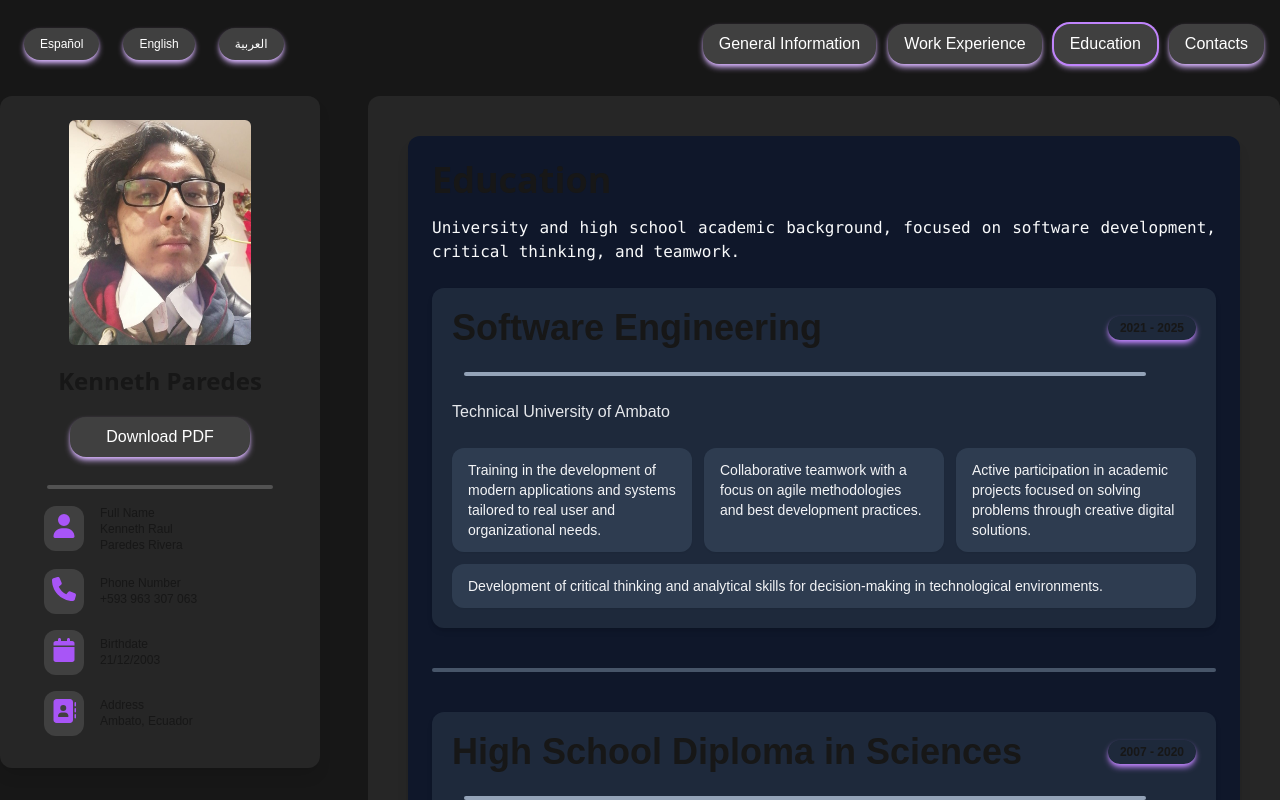
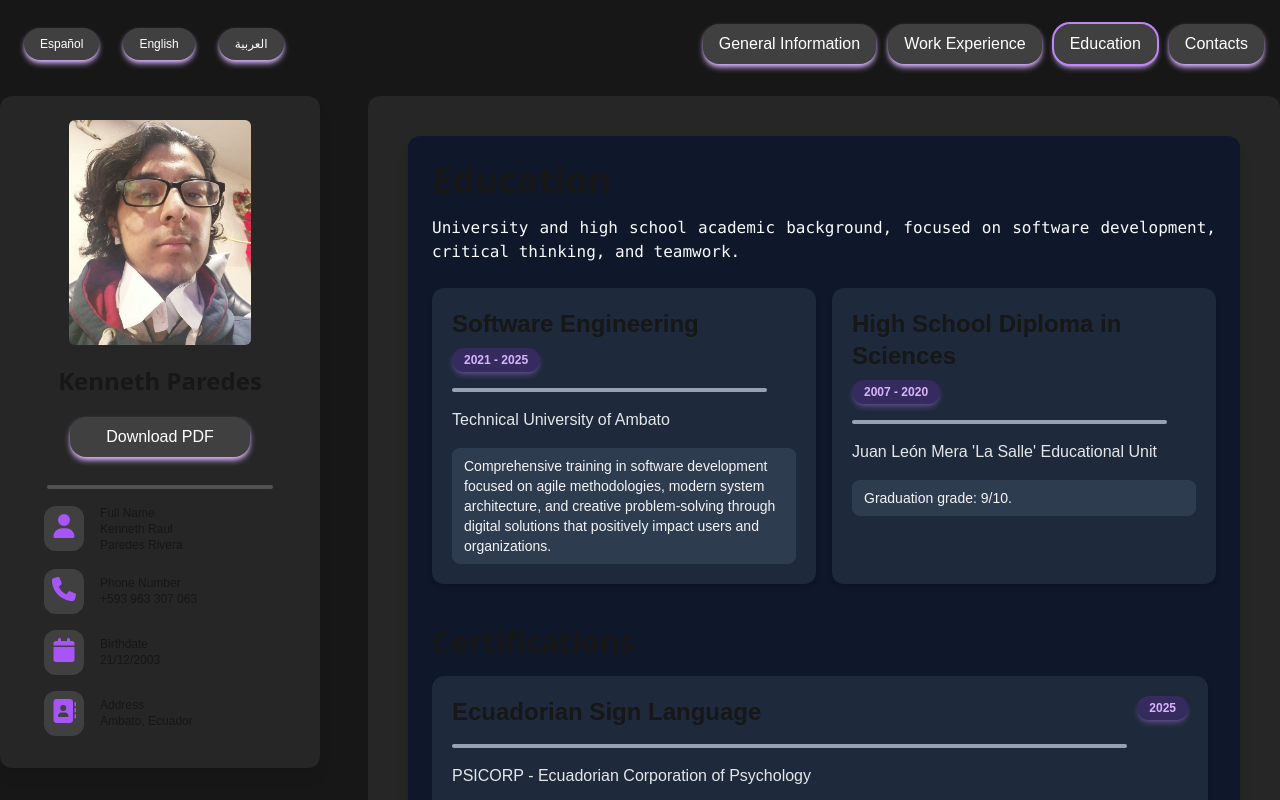
Before and after one commit to WADEPAR6/WADEPAR6.github.io, a Next.js app: page /en in a window 1280 px wide. Both pictures are taken after a click on the item "Education". Shown: the top 800 px of the page. Built offline with nearby package versions, Linux system fonts and the light colour scheme.

Commit message:
chore - change styles and update data on Education

```diff
--- a/package.json
+++ b/package.json
@@ -28,6 +28,7 @@
     "eslint": "^8",
     "eslint-config-next": "14.2.9",
     "postcss": "^8",
+    "tailwind-scrollbar": "^4.0.2",
     "tailwindcss": "^3.4.1",
     "typescript": "^5"
   }
--- a/src/locales/ar.json
+++ b/src/locales/ar.json
@@ -35,10 +35,7 @@
       "institution": "الجامعة التقنية في أمباتو",
       "period": "2021 - 2025",
       "details": [
-        "تدريب في تطوير التطبيقات والأنظمة الحديثة الموجهة لاحتياجات المستخدمين والمنظمات.",
-        "العمل الجماعي مع التركيز على المنهجيات الرشيقة وأفضل الممارسات.",
-        "مشاركة نشطة في مشاريع أكاديمية تركز على حل المشكلات بحلول رقمية إبداعية.",
-        "تطوير التفكير النقدي والمهارات التحليلية لاتخاذ القرار في البيئات التقنية."
+        "تدريب شامل في تطوير البرمجيات مع التركيز على المنهجيات الرشيقة، وهندسة الأنظمة الحديثة، وحل المشكلات الإبداعي من خلال الحلول الرقمية التي تؤثر إيجاباً على المستخدمين والمنظمات."
       ]
     },
     {
--- a/src/locales/en.json
+++ b/src/locales/en.json
@@ -35,10 +35,7 @@
       "institution": "Technical University of Ambato",
       "period": "2021 - 2025",
       "details": [
-        "Training in the development of modern applications and systems tailored to real user and organizational needs.",
-        "Collaborative teamwork with a focus on agile methodologies and best development practices.",
-        "Active participation in academic projects focused on solving problems through creative digital solutions.",
-        "Development of critical thinking and analytical skills for decision-making in technological environments."
+        "Comprehensive training in software development focused on agile methodologies, modern system architecture, and creative problem-solving through digital solutions that positively impact users and organizations."
       ]
     },
     {
--- a/src/locales/es.json
+++ b/src/locales/es.json
@@ -35,10 +35,7 @@
       "institution": "Universidad Técnica de Ambato",
       "period": "2021 - 2025",
       "details": [
-        "Formación en desarrollo de aplicaciones y sistemas modernos adaptados a las necesidades reales de usuarios y organizaciones.",
-        "Trabajo colaborativo en equipos con enfoque en metodologías ágiles y buenas prácticas de desarrollo.",
-        "Participación activa en proyectos académicos enfocados en resolver problemas mediante soluciones digitales creativas.",
-        "Desarrollo de pensamiento crítico y habilidades analíticas para la toma de decisiones en entornos tecnológicos."
+        "Formación integral en desarrollo de software con enfoque en metodologías ágiles, arquitectura de sistemas modernos y resolución creativa de problemas mediante soluciones digitales que impactan positivamente a usuarios y organizaciones."
       ]
     },
     {
--- a/src/sections/Education.tsx
+++ b/src/sections/Education.tsx
@@ -1,72 +1,111 @@
-import React from 'react';
-import { Dictionary } from '../app/types/Dictionary';
+import React from "react";
+import { Dictionary } from "../app/types/Dictionary";
 
 export default function Education({ dictionary }: { dictionary: Dictionary }) {
-  const educationItems = Array.isArray(dictionary.educationItems) ? dictionary.educationItems : [];
-  const certifications = Array.isArray(dictionary.certificationsItems) ? dictionary.certificationsItems : [];
+  const educationItems = Array.isArray(dictionary.educationItems)
+    ? dictionary.educationItems
+    : [];
+  const certifications = Array.isArray(dictionary.certificationsItems)
+    ? dictionary.certificationsItems
+    : [];
   return (
     <div className="w-full bg-slate-900 rounded-xl p-6 shadow-lg flex flex-col gap-6">
+      {/* Header de Educación */}
       <div>
-        <b className="font-sans text-4xl block">{dictionary.educationTitle || 'Educación'}</b>
-        <p className="mt-4 font-mono text-gray-50 text-justify">{dictionary.educationDescription || ''}</p>
+        <b className="font-sans text-4xl block">
+          {dictionary.educationTitle || "Educación"}
+        </b>
+        <p className="mt-4 font-mono text-gray-50 text-justify">
+          {dictionary.educationDescription || ""}
+        </p>
       </div>
+
+      {/* Educación - Grid compacto */}
+      <div className="grid grid-cols-1 md:grid-cols-2 gap-4">
         {educationItems.map((edu, idx) => (
-        <React.Fragment key={idx}>
-          <div className="bg-slate-800 rounded-xl p-5 flex flex-col gap-2 shadow-md">
-            <div className="flex flex-row justify-between items-center">
-              <span className="font-bold text-4xl">{edu.degree}</span>
-              <span className="text-xs text-right font-semibold px-3 py-1 rounded-full ml-6 shadow-md shadow-purple-400">{edu.period}</span>
+          <div
+            key={idx}
+            className="bg-slate-800 rounded-xl p-5 flex flex-col gap-2 shadow-md"
+          >
+            <div className="flex flex-col gap-2">
+              <span className="font-bold text-2xl">{edu.degree}</span>
+              <span className="text-xs font-semibold px-3 py-1 rounded-full bg-purple-600/20 text-purple-300 shadow-md shadow-purple-400/30 self-start">
+                {edu.period}
+              </span>
             </div>
-            <div className='h-1 bg-slate-400 w-11/12 rounded-full my-4 mx-3' id='separator'></div>
-            <span className="text-base text-gray-200 mb-2">{edu.institution}</span>
+            <div
+              className="h-1 bg-slate-400 w-11/12 rounded-full my-2"
+              id="separator"
+            ></div>
+            <span className="text-base text-gray-200">{edu.institution}</span>
             {Array.isArray(edu.details) && edu.details.length > 0 && (
-              <div className="flex flex-wrap gap-3 mt-2">
+              <div className="flex flex-col gap-2 mt-2">
                 {edu.details.map((d, i) => (
-                  <div key={i} className="bg-slate-700/80 rounded-xl px-4 py-3 text-sm text-gray-100 shadow-sm flex-1 min-w-[180px] max-w-full">
+                  <div
+                    key={i}
+                    className="bg-slate-700/80 rounded-lg px-3 py-2 text-sm text-gray-100"
+                  >
                     {d}
                   </div>
                 ))}
               </div>
             )}
           </div>
-          {idx < educationItems.length - 1 && (
-            <div className="h-1 bg-slate-600 rounded-full my-4" />
-          )}
-        </React.Fragment>
         ))}
-      {/* Certifications Section */}
+      </div>
+
+      {/* Certificados Section con scroll */}
       {certifications.length > 0 && (
-        <div className="mt-8">
-          <b className="font-sans text-3xl block mb-4">{dictionary.certificationsTitle || 'Certificados'}</b>
-          <p className='font-mono text-gray-50'>{dictionary.certificationDescription || ''}</p>
+        <div className="mt-4">
+          <b className="font-sans text-3xl block mb-4">
+            {dictionary.certificationsTitle || "Certificados"}
+          </b>
+          <p className="font-mono text-gray-50 mb-4">
+            {dictionary.certificationDescription || ""}
+          </p>
+
+          {/* Contenedor scrollable solo para certificados */}
+          <div
+            className="max-h-[400px] overflow-y-auto pr-2 flex flex-col gap-4
+            scrollbar-thin scrollbar-track-slate-800 scrollbar-thumb-purple-600
+            hover:scrollbar-thumb-purple-500 scrollbar-thumb-rounded-full
+            scrollbar-track-rounded-full"
+          >
             {certifications.map((cert, idx) => (
               <React.Fragment key={idx}>
                 <div className="bg-slate-800 rounded-xl p-5 flex flex-col gap-2 shadow-md">
-                <div className="flex flex-row justify-between items-center">
-                  <span className="font-bold text-4xl">{cert.name}</span>
-                  <span className="text-xs text-right font-semibold px-3 py-1 rounded-full ml-4 shadow-md shadow-purple-400">{cert.period}</span>
+                  <div className="flex flex-col md:flex-row md:justify-between md:items-center gap-2">
+                    <span className="font-bold text-2xl">{cert.name}</span>
+                    <span className="text-xs font-semibold px-3 py-1 rounded-full bg-purple-600/20 text-purple-300 shadow-md shadow-purple-400/30 self-start">
+                      {cert.period}
+                    </span>
                   </div>
-                <div className='h-1 bg-slate-400 w-11/12 rounded-full my-4 mx-3' id='separator'></div>
-                <span className="text-base text-gray-200 mb-2">{cert.institution}</span>
+                  <div
+                    className="h-1 bg-slate-400 w-11/12 rounded-full my-2"
+                    id="separator"
+                  ></div>
+                  <span className="text-base text-gray-200">
+                    {cert.institution}
+                  </span>
                   {cert.description && (
-                  <p className="font-mono text-gray-50 mt-2 text-sm">{cert.description}</p>
+                    <p className="font-mono text-gray-50 mt-2 text-sm">
+                      {cert.description}
+                    </p>
                   )}
-                {cert.file && cert.file !== '' && (
+                  {cert.file && cert.file !== "" && (
                     <a
                       href={cert.file}
                       target="_blank"
                       rel="noopener noreferrer"
-                    className="mt-2 inline-block bg-purple-700 text-white px-4 py-2 rounded-lg shadow hover:bg-purple-800 transition"
+                      className="mt-2 inline-block bg-purple-700 text-white px-4 py-2 rounded-lg shadow hover:bg-purple-800 transition self-start"
                     >
-                    {dictionary.viewCertificate || 'Ver certificado'}
+                      {dictionary.viewCertificate || "Ver certificado"}
                     </a>
                   )}
                 </div>
-              {idx < certifications.length - 1 && (
-                <div className="h-1 bg-slate-600 rounded-full my-4" />
-              )}
               </React.Fragment>
             ))}
+          </div>
         </div>
       )}
     </div>
--- a/tailwind.config.ts
+++ b/tailwind.config.ts
@@ -10,13 +10,35 @@ const config: Config = {
   ],
   theme: {
     extend: {
-
       colors: {
         background: "var(--background)",
         foreground: "var(--foreground)",
       },
     },
   },
-  plugins: [],
+  plugins: [
+    function ({ addUtilities }: any) {
+      addUtilities({
+        '.scrollbar-thin': {
+          'scrollbar-width': 'thin',
+        },
+        '.scrollbar-thin::-webkit-scrollbar': {
+          width: '10px',
+        },
+        '.scrollbar-track-slate-800::-webkit-scrollbar-track': {
+          backgroundColor: '#1e293b',
+          borderRadius: '9999px',
+        },
+        '.scrollbar-thumb-purple-600::-webkit-scrollbar-thumb': {
+          backgroundColor: '#9333ea',
+          borderRadius: '9999px',
+          border: '2px solid #1e293b',
+        },
+        '.scrollbar-thumb-purple-600:hover::-webkit-scrollbar-thumb': {
+          backgroundColor: '#a855f7',
+        },
+      });
+    },
+  ],
 };
 export default config;
```
Also changed, not shown: 1 other file (tests, documents, lock files or other folders). Lines whose indentation alone changed are shown as unchanged.
